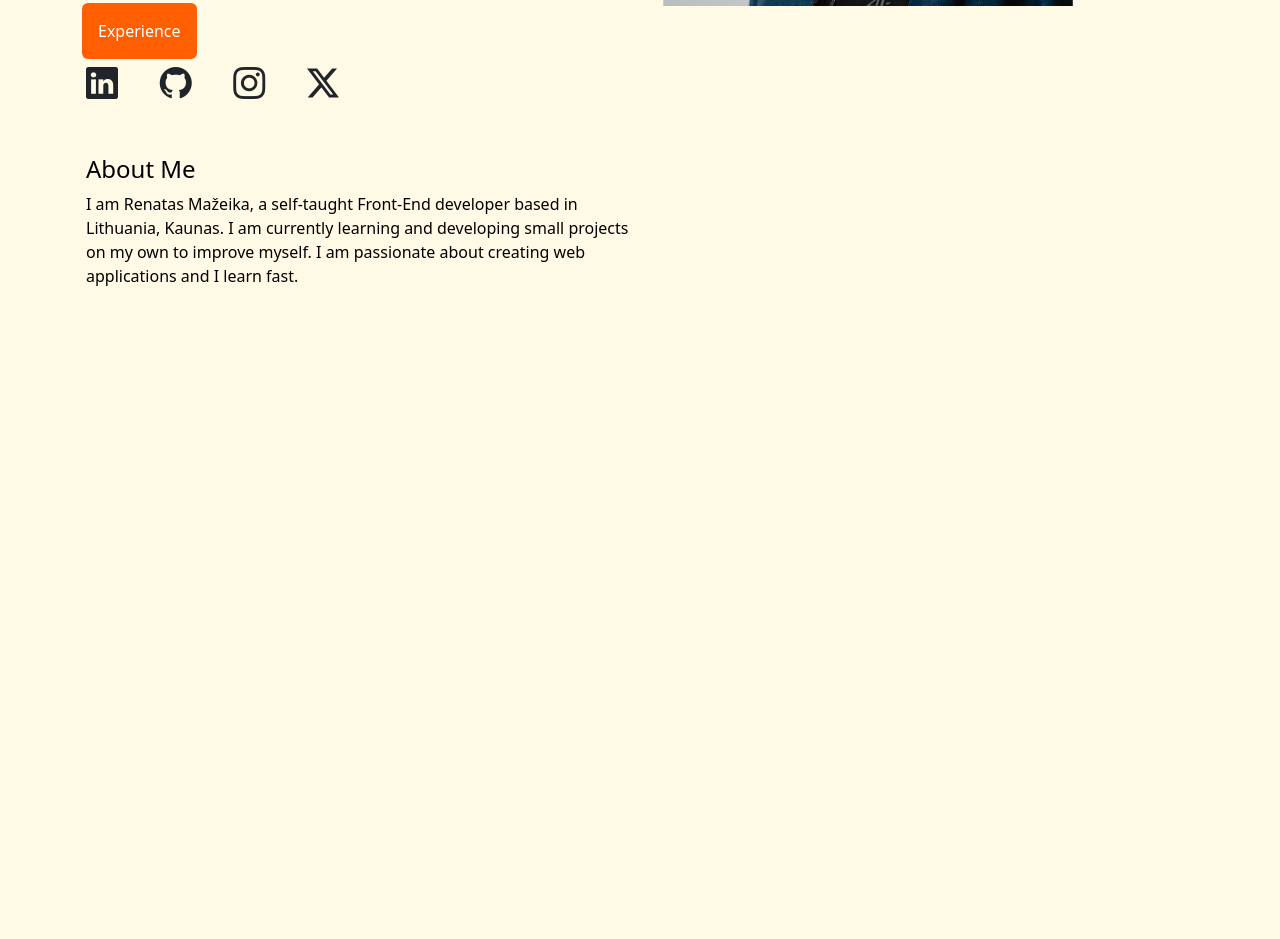
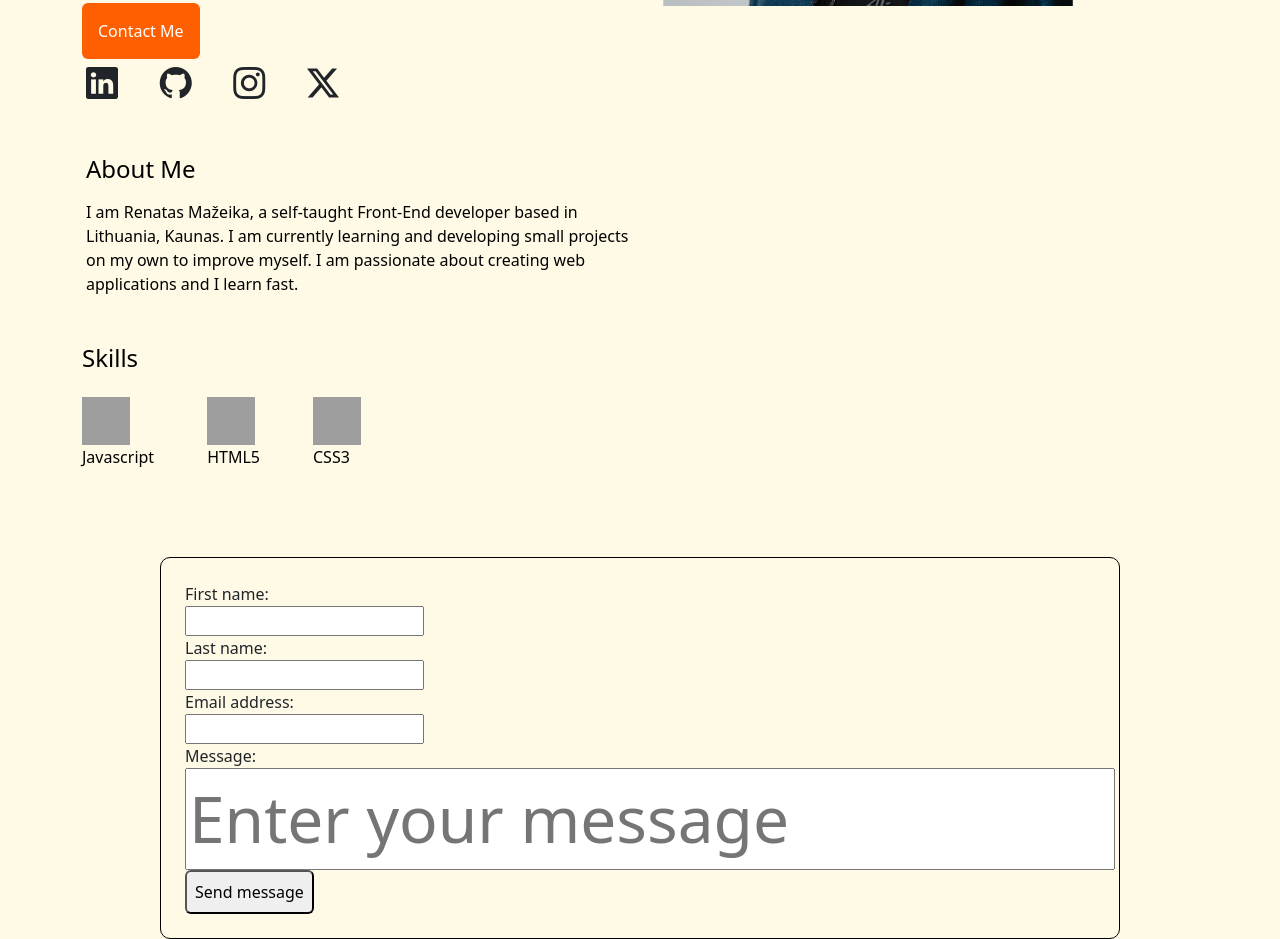
Before and after one commit to mazeikaa/Personal-portfolio-website, a plain HTML site: page index.html in a window 1280 px wide. Shown: the part 557-1496 px from the top of the page. Before the commit the page ends 941 px from the top, so only its background shows below. Drawn offline with nearby package versions, Linux system fonts and the light colour scheme; grey boxes are pictures that could not be loaded.

Commit message:
added incomplete form and skills sections

```diff
--- a/index.html
+++ b/index.html
@@ -29,7 +29,7 @@
         <div class="collapse navbar-collapse" id="navmenu">
           <ul class="navbar-nav mx-auto">
             <li class="nav-item">
-              <a href="#about-me" class="nav-link white-font">About Me</a>
+              <a href="#home" class="nav-link white-font">Home</a>
             </li>
             <li class="nav-item">
               <a href="#skills" class="nav-link white-font">Skills</a>
@@ -77,19 +77,19 @@
               excellence.
             </p>
             <div class="w-50">
-              <a href="http://127.0.0.1:5501/index.html#experience">
+              <a href="#">
                 <button
                   style="background-color: #ff5f00"
                   class="p-3 rounded border-0 text-white white-font"
                 >
-                  Experience
+                  Contact Me
                 </button>
               </a>
             </div>
           </div>
           <div>
             <img
-              class="img-fluid w-75 rounded-top-circle"
+              class="img-fluid w-75 rounded-top-circle renatas"
               src="images/renatas.jpeg"
               alt="Renatas"
             />
@@ -129,15 +129,79 @@
         <!-- About Me -->
         <section class="my-5 white-font px-3">
           <h1 class="fs-4">About Me</h1>
-          <p class="w-50">
+          <p class="w-50 my-3">
             I am Renatas Mažeika, a self-taught Front-End developer based in
             Lithuania, Kaunas. I am currently learning and developing small
             projects on my own to improve myself. I am passionate about creating
             web applications and I learn fast.
           </p>
         </section>
+
+        <!-- Skills section -->
+
+        <section>
+          <div class="container">
+            <h2 class="fs-4 white-font">Skills</h2>
+            <div class="d-sm-flex justify-content-between w-25 my-4">
+              <div class="align-items-center">
+                <img
+                  width="48"
+                  height="48"
+                  src="https://img.icons8.com/color/48/javascript--v1.png"
+                  alt="javascript--v1"
+                />
+                <p class="white-font">Javascript</p>
+              </div>
+
+              <div class="align-items-center">
+                <img
+                  width="48"
+                  height="48"
+                  src="https://img.icons8.com/color/48/html-5--v1.png"
+                  alt="html-5--v1"
+                />
+                <p class="white-font">HTML5</p>
+              </div>
+
+              <div class="align-items-center">
+                <img
+                  width="48"
+                  height="48"
+                  src="https://img.icons8.com/color/48/css3.png"
+                  alt="css3"
+                />
+                <p class="white-font">CSS3</p>
+              </div>
+            </div>
+          </div>
+        </section>
       </div>
     </section>
+
+    <!-- Contact form -->
+    <section>
+      <div
+        class="container d-flex align-items-left justify-content-left w-75 p-4 form-section"
+      >
+        <form>
+          <label for="fname">First name:</label><br />
+          <input type="text" id="fname" name="fname" /><br />
+          <label for="lname">Last name:</label><br />
+          <input type="text" id="lname" name="lname" /><br />
+          <label for="email">Email address:</label><br />
+          <input type="text" id="email" name="email" /><br />
+          <label for="message">Message:</label><br />
+          <input
+            type="text"
+            id="message"
+            name="message"
+            placeholder="Enter your message"
+          /><br />
+          <button class="rounded p-2">Send message</button>
+        </form>
+      </div>
+    </section>
+
     <script src="script.js"></script>
     <script src="https://cdn.jsdelivr.net/npm/bootstrap@5.3.3/dist/js/bootstrap.min.js"></script>
   </body>
--- a/script.js
+++ b/script.js
@@ -5,7 +5,11 @@ const darkMode = document.querySelector('.dark-mode');
 const bcg = document.querySelector('#background');
 const whiteFontElements = document.querySelectorAll('.white-font'); // all elements with text has this class
 const socialIcons = document.querySelectorAll('.social-icons');
-const hamburgerButton = document.querySelector('.navbar-toggler');
+const navbarToggler = document.querySelector('.navbar-toggler');
+const navbarNav = document.querySelector('.navbar-nav');
+const navMenu = document.getElementById('navmenu');
+
+// Dark Mode functionality
 
 darkMode.addEventListener('click', function () {
   bcg.style.backgroundColor = '#001523';
@@ -34,3 +38,10 @@ lightMode.addEventListener('click', function () {
     icon.classList.toggle('text-dark');
   });
 });
+
+// Hamburger icon functionality
+
+navbarToggler.addEventListener('click', function () {
+  const navbarNav = navMenu.querySelector('.navbar-nav');
+  navbarNav.classList.toggle('show');
+});
--- a/stlyes.css
+++ b/stlyes.css
@@ -18,3 +18,18 @@ h1 {
 .hidden {
   display: none;
 }
+
+#message {
+  font-size: 4em;
+}
+
+input,
+input::placeholder {
+  font-size: 10px sans-serif;
+}
+
+.form-section {
+  background-color: ;
+  border: 1px solid black;
+  border-radius: 10px;
+}
```
